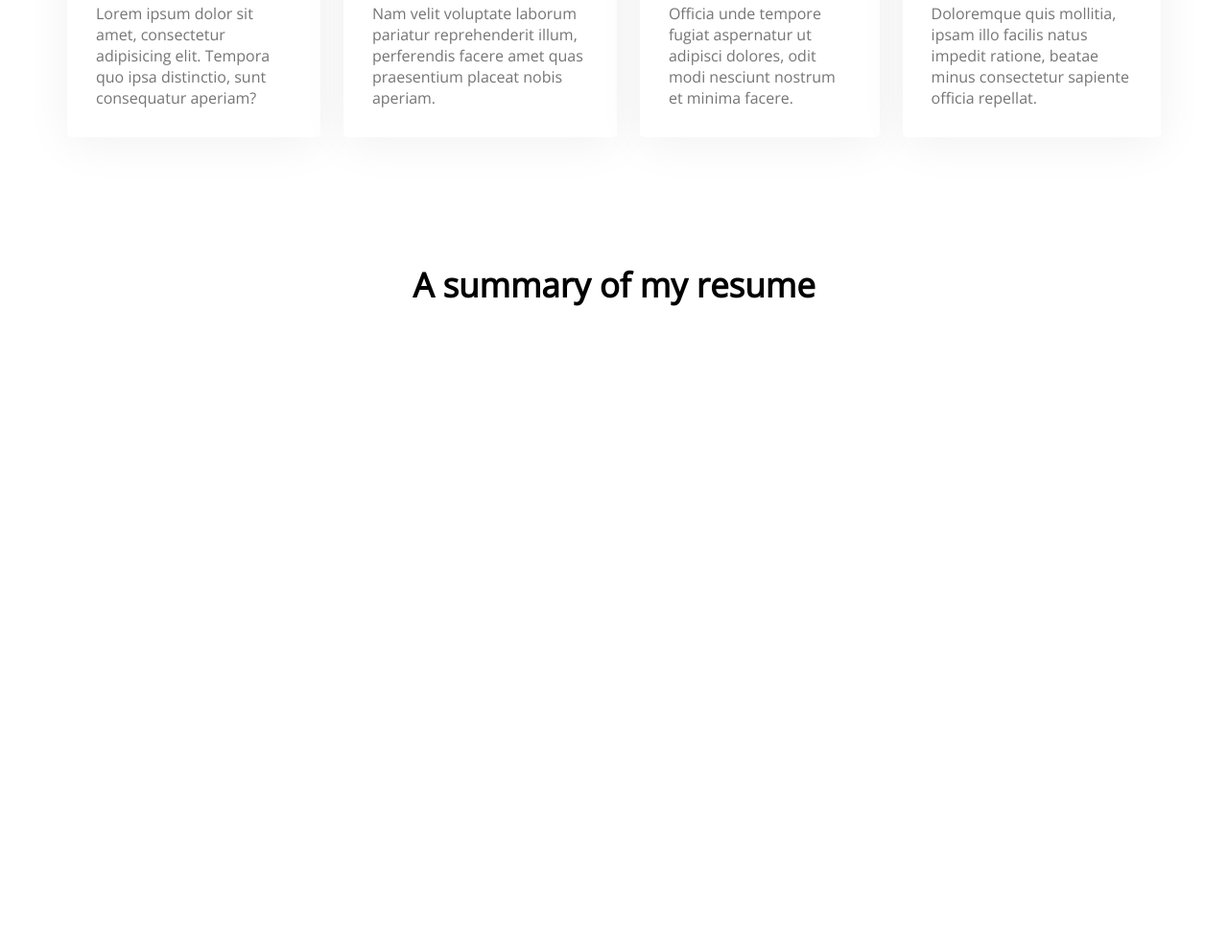
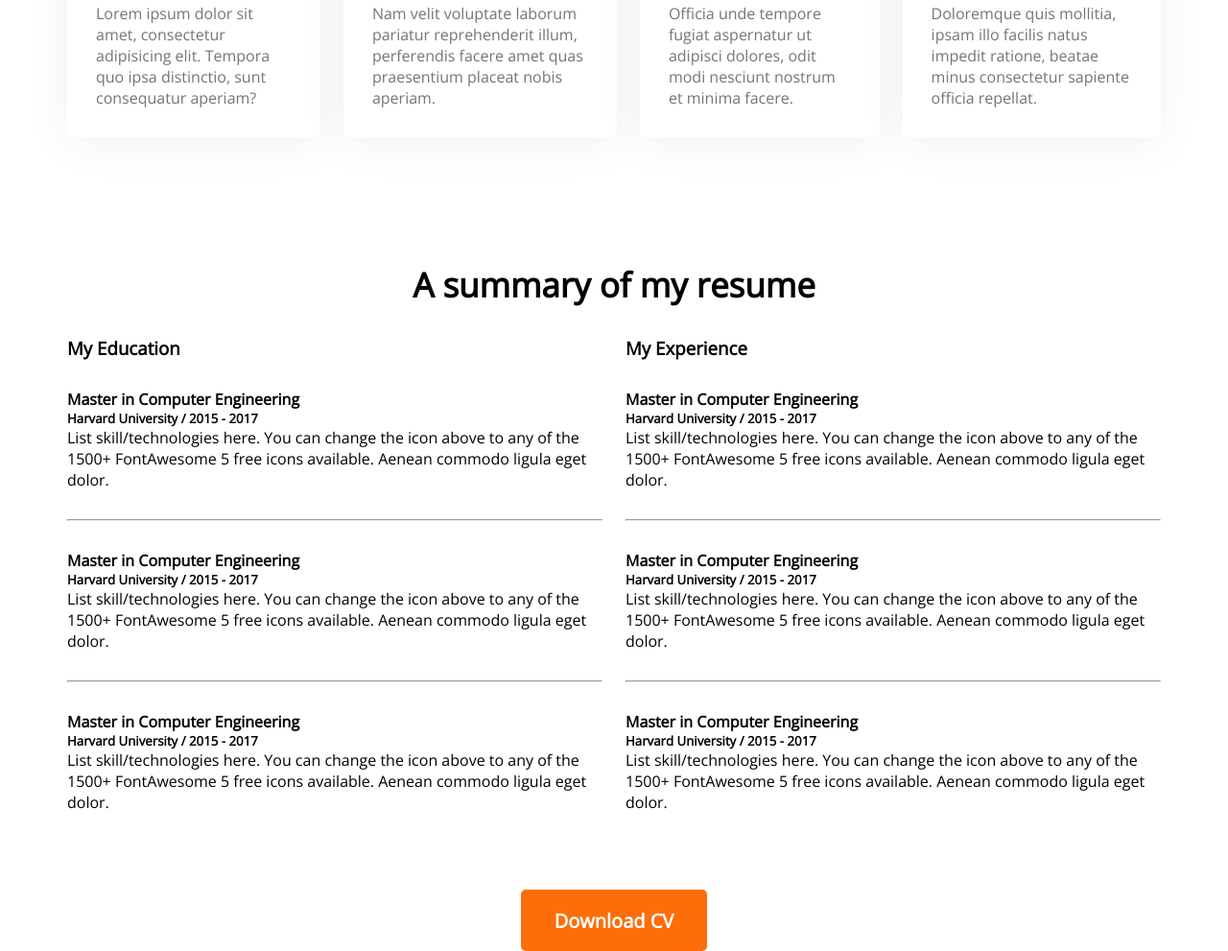
Before and after one commit to shiuly/developer-portfolio, a plain HTML site: page index.html in a window 1280 px wide. Shown: the part 1847-2838 px from the top of the page at 96% size. Before the commit the page ends 2197 px from the top, so only its background shows below. Drawn offline with nearby package versions, Linux system fonts and the light colour scheme.

Commit message:
resume contain added

```diff
--- a/index.html
+++ b/index.html
@@ -97,8 +97,67 @@
         <!--resume Section  -->
         <section class="resume">
             <h3 class="section-title">A summary of my resume</h3>
-            <div class="resume-contain"></div>
-            <div></div>
+            <div class="resume-contain">
+                <div>
+                    <h3 class="resume-title">My Education</h3>
+                    <div class="resume-item">
+                        <h4 class="title">Master in Computer Engineering</h4>
+                        <h5 class="sub-title">Harvard University / 2015 - 2017</h5>
+                        <p class="description">List skill/technologies here. You can change the icon above
+                            to any of the 1500+ FontAwesome 5 free icons available. Aenean
+                            commodo ligula eget dolor.</p>
+                    </div>
+                    <hr>
+                    <div class="resume-item">
+                        <h4 class="title">Master in Computer Engineering</h4>
+                        <h5 class="sub-title">Harvard University / 2015 - 2017</h5>
+                        <p class="description">List skill/technologies here. You can change the icon above
+                            to any of the 1500+ FontAwesome 5 free icons available. Aenean
+                            commodo ligula eget dolor.</p>
+                    </div>
+                    <hr>
+                    <div class="resume-item">
+                        <h4 class="title">Master in Computer Engineering</h4>
+                        <h5 class="sub-title">Harvard University / 2015 - 2017</h5>
+                        <p class="description">List skill/technologies here. You can change the icon above
+                            to any of the 1500+ FontAwesome 5 free icons available. Aenean
+                            commodo ligula eget dolor.</p>
+                    </div>
+
+
+                </div>
+                <div>
+                    <h3 class="resume-title">My Experience</h3>
+                    <div class="resume-item">
+                        <h4 class="title">Master in Computer Engineering</h4>
+                        <h5 class="sub-title">Harvard University / 2015 - 2017</h5>
+                        <p class="description">List skill/technologies here. You can change the icon above
+                            to any of the 1500+ FontAwesome 5 free icons available. Aenean
+                            commodo ligula eget dolor.</p>
+                    </div>
+                    <hr>
+                    <div class="resume-item">
+                        <h4 class="title">Master in Computer Engineering</h4>
+                        <h5 class="sub-title">Harvard University / 2015 - 2017</h5>
+                        <p class="description">List skill/technologies here. You can change the icon above
+                            to any of the 1500+ FontAwesome 5 free icons available. Aenean
+                            commodo ligula eget dolor.</p>
+                    </div>
+                    <hr>
+                    <div class="resume-item">
+                        <h4 class="title">Master in Computer Engineering</h4>
+                        <h5 class="sub-title">Harvard University / 2015 - 2017</h5>
+                        <p class="description">List skill/technologies here. You can change the icon above
+                            to any of the 1500+ FontAwesome 5 free icons available. Aenean
+                            commodo ligula eget dolor.</p>
+                    </div>
+
+                </div>
+            </div>
+            <div class="resume-button">
+                <button class="btn-primary">Download CV</button>
+            </div>
+
         </section>
     </main>
     <footer>
--- a/styles/portfolio.css
+++ b/styles/portfolio.css
@@ -2,10 +2,12 @@
     margin: 0;
     font-family: 'Open Sans', sans-serif;
 }
+
 section {
     margin-top: 130px;
 
 }
+
 .text-primary {
     color: #FD6E0A;
 
@@ -91,7 +93,7 @@ main {
 }
 
 .section-title {
-      text-align: center;
+    text-align: center;
     font-weight: 700;
     font-size: 35px;
     margin-bottom: 30px;
@@ -127,7 +129,7 @@ main {
     gap: 24px;
 }
 
-.skill{
+.skill {
     background: #FFFFFF;
     box-shadow: 0px 6px 50px rgba(0, 0, 0, 0.06);
     border-radius: 5px;
@@ -145,4 +147,35 @@ main {
 .skill-description {
     color: #757575;
 }
+
 /* Resume style */
+.resume-contain {
+    display: flex;
+    gap: 24px;
+}
+.resume-item{
+   margin-top: 30px;
+   margin-bottom: 30px;
+}
+
+.resume.title {
+    font-weight: 700;
+    font-size: 25px;
+    color: #474747;
+    margin-bottom: 10px;
+}
+
+.resume.sub-title {
+    color: #757575;
+    font-weight: 600;
+    font-size: 20px;
+    margin-bottom: 20px;
+}
+
+.resume.description {
+    color: #757575;
+}
+.resume-button{
+    margin-top: 50px;
+    text-align: center;
+}
```
